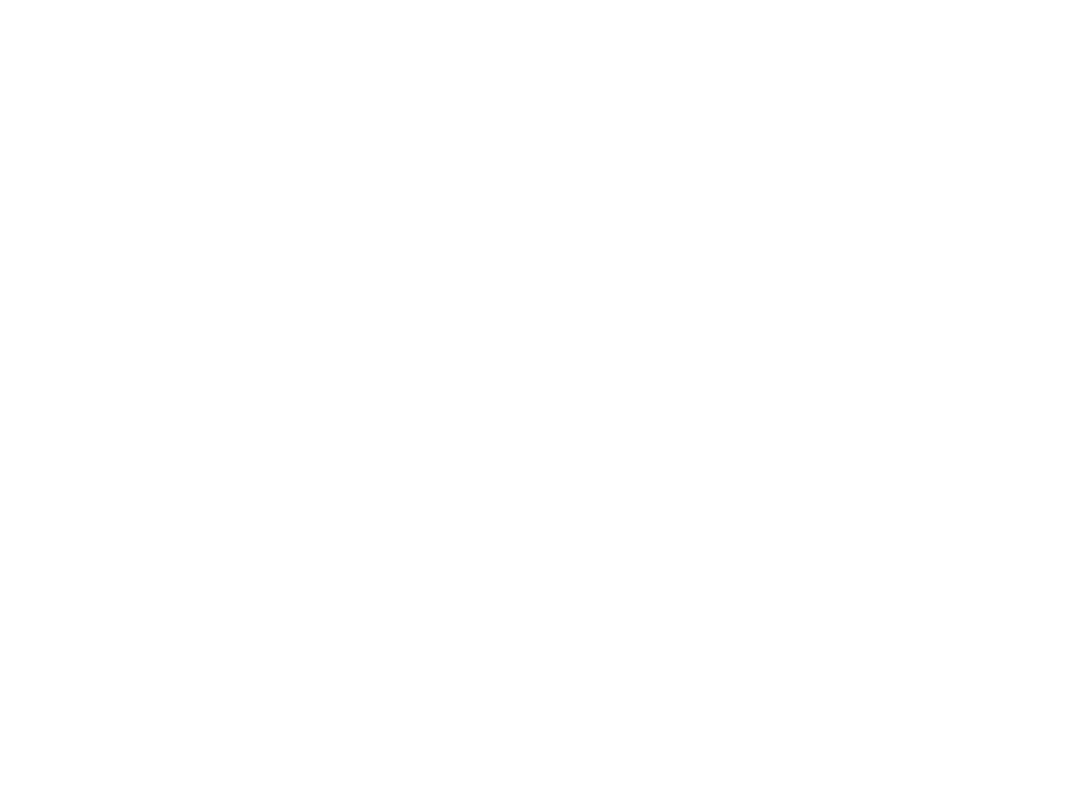
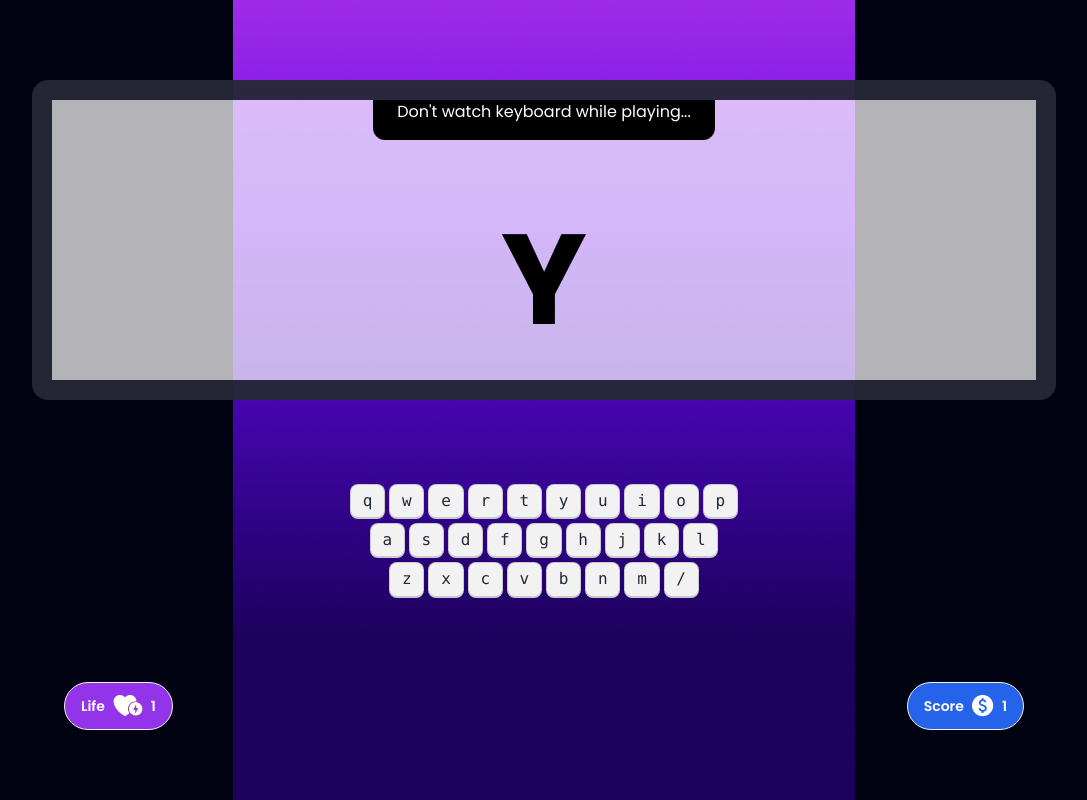
Before and after one commit to maynul24/alpha-clash-pro, a plain HTML site: page index.html in a window 1280 px wide. Shown: the whole page, without its empty margins (96-1183 px from the left). Drawn offline with nearby package versions, Linux system fonts and the light colour scheme.

Commit message:
Home and Playground Section Markup done

```diff
--- a/index.html
+++ b/index.html
@@ -4,8 +4,96 @@
     <meta charset="UTF-8">
     <meta name="viewport" content="width=device-width, initial-scale=1.0">
     <title>Alpha Clash Pro</title>
+    <!-- Daisy UI and Tailwind -->
+    <link href="https://cdn.jsdelivr.net/npm/daisyui@4.7.2/dist/full.min.css" rel="stylesheet" type="text/css" />
+    <script src="https://cdn.tailwindcss.com"></script>
+    <!-- Google Font -->
+    <link rel="preconnect" href="https://fonts.googleapis.com">
+<link rel="preconnect" href="https://fonts.gstatic.com" crossorigin>
+<link href="https://fonts.googleapis.com/css2?family=Anton&family=Poppins:ital,wght@0,100;0,200;0,300;0,400;0,500;0,600;0,700;0,800;0,900;1,100;1,200;1,300;1,400;1,500;1,600;1,700;1,800;1,900&display=swap" rel="stylesheet">
+    <!-- Custom CSS -->
+    <link rel="stylesheet" href="styles.css">
 </head>
-<body>
+<body class="font-poppins">
+    <main class="min-h-screen bg-[#010313] bg-[url(images/background.png)] bg-no-repeat bg-center">
+        <!-- Home Screen -->
+        <section class="home min-h-screen text-white flex justify-center items-center hidden">
+           <div class="flex flex-col items-center gap-10">
+            <h1 class="font-anton text-[170px] uppercase">ALPHABET CLASH</h1>
+            <p class="text-2xl">Unleash Your Keyboard Kung Fu : Press “Enter” to Play</p>
+            <button class="btn bg-white text-black">Play Now</button>
+           </div>
+        </section>
+        <!-- Playground -->
+        <section class="play-ground">
 
+            <div class="flex flex-col items-center gap-20 pt-20">
+                <!-- Screen -->
+                <div class="artboard artboard-horizontal phone-6 border-[20px] rounded-2xl border-[#010313CC] bg-[#FFFFFFB3]">
+                    <div class="flex justify-center">
+                        <p class="bg-black text-white px-6 pb-4 rounded-b-xl">Don't watch keyboard  while playing...</p>
+                    </div>
+                    <div class="flex justify-center items-center h-full">
+                        <p class="text-black text-9xl font-bold">Y</p>
+                    </div>
+                </div>
+                <!-- Keyboard -->
+               <div>
+                <div class="flex justify-center gap-1 my-1 w-full">
+                    <kbd class="kbd">q</kbd>
+                    <kbd class="kbd">w</kbd>
+                    <kbd class="kbd">e</kbd>
+                    <kbd class="kbd">r</kbd>
+                    <kbd class="kbd">t</kbd>
+                    <kbd class="kbd">y</kbd>
+                    <kbd class="kbd">u</kbd>
+                    <kbd class="kbd">i</kbd>
+                    <kbd class="kbd">o</kbd>
+                    <kbd class="kbd">p</kbd>
+                  </div>
+                  <div class="flex justify-center gap-1 my-1 w-full">
+                    <kbd class="kbd">a</kbd>
+                    <kbd class="kbd">s</kbd>
+                    <kbd class="kbd">d</kbd>
+                    <kbd class="kbd">f</kbd>
+                    <kbd class="kbd">g</kbd>
+                    <kbd class="kbd">h</kbd>
+                    <kbd class="kbd">j</kbd>
+                    <kbd class="kbd">k</kbd>
+                    <kbd class="kbd">l</kbd>
+                  </div>
+                  <div class="flex justify-center gap-1 my-1 w-full">
+                    <kbd class="kbd">z</kbd>
+                    <kbd class="kbd">x</kbd>
+                    <kbd class="kbd">c</kbd>
+                    <kbd class="kbd">v</kbd>
+                    <kbd class="kbd">b</kbd>
+                    <kbd class="kbd">n</kbd>
+                    <kbd class="kbd">m</kbd>
+                    <kbd class="kbd">/</kbd>
+                  </div>
+               </div>
+               <!-- Keyboard End -->
+                <!-- Life Score -->
+                <div class="flex justify-between w-3/4">
+                    <button class="btn rounded-full bg-purple-600 text-white px-4">
+                        Life
+                        <img src="./images/Group 23.png">
+                        <span>1</span>
+                      </button>
+                      <button class="btn rounded-full bg-blue-600 text-white px-4">
+                        Score
+                        <img src="./images/dollar.png">
+                        <span>1</span>
+                      </button>
+                </div>
+            </div>
+
+        </section>
+        <!-- Scoreboard -->
+        <section class="score">
+
+        </section>
+    </main>
 </body>
 </html>
--- /dev/null
+++ b/styles.css
@@ -0,0 +1,7 @@
+.font-anton{
+    font-family:"Anton", sans-serif;
+}
+
+.font-poppins{
+    font-family: "Poppins", sans-serif;
+}
--- /dev/null
+++ b/tailwind.config.js
@@ -0,0 +1,8 @@
+/** @type {import('tailwindcss').Config} */
+module.exports = {
+    content: ["./src/**/*.{html,js}"],
+    theme: {
+      extend: {},
+    },
+    plugins: [],
+  }
```
Also changed, not shown: images/Group 23.png (added), images/dollar.png (added).
